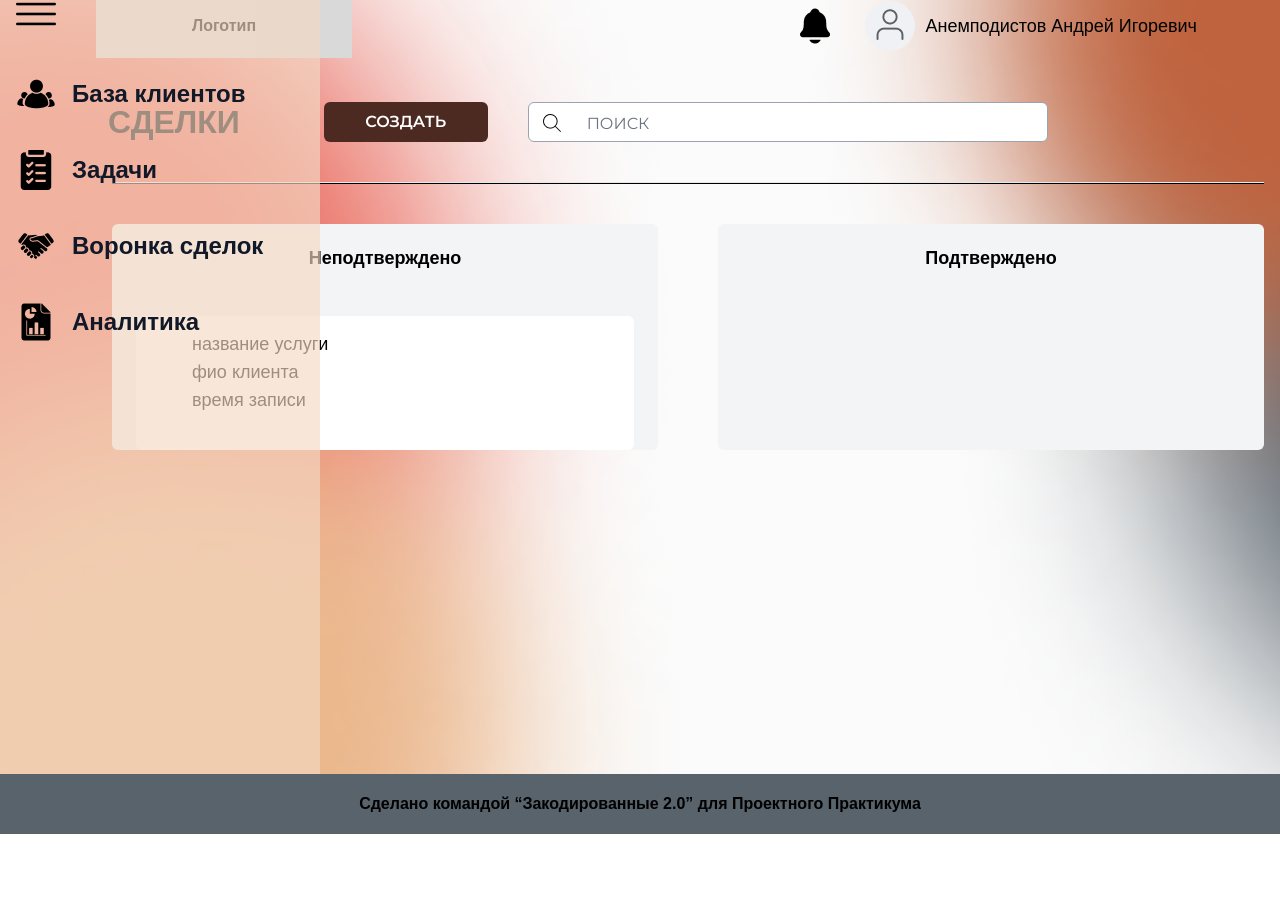
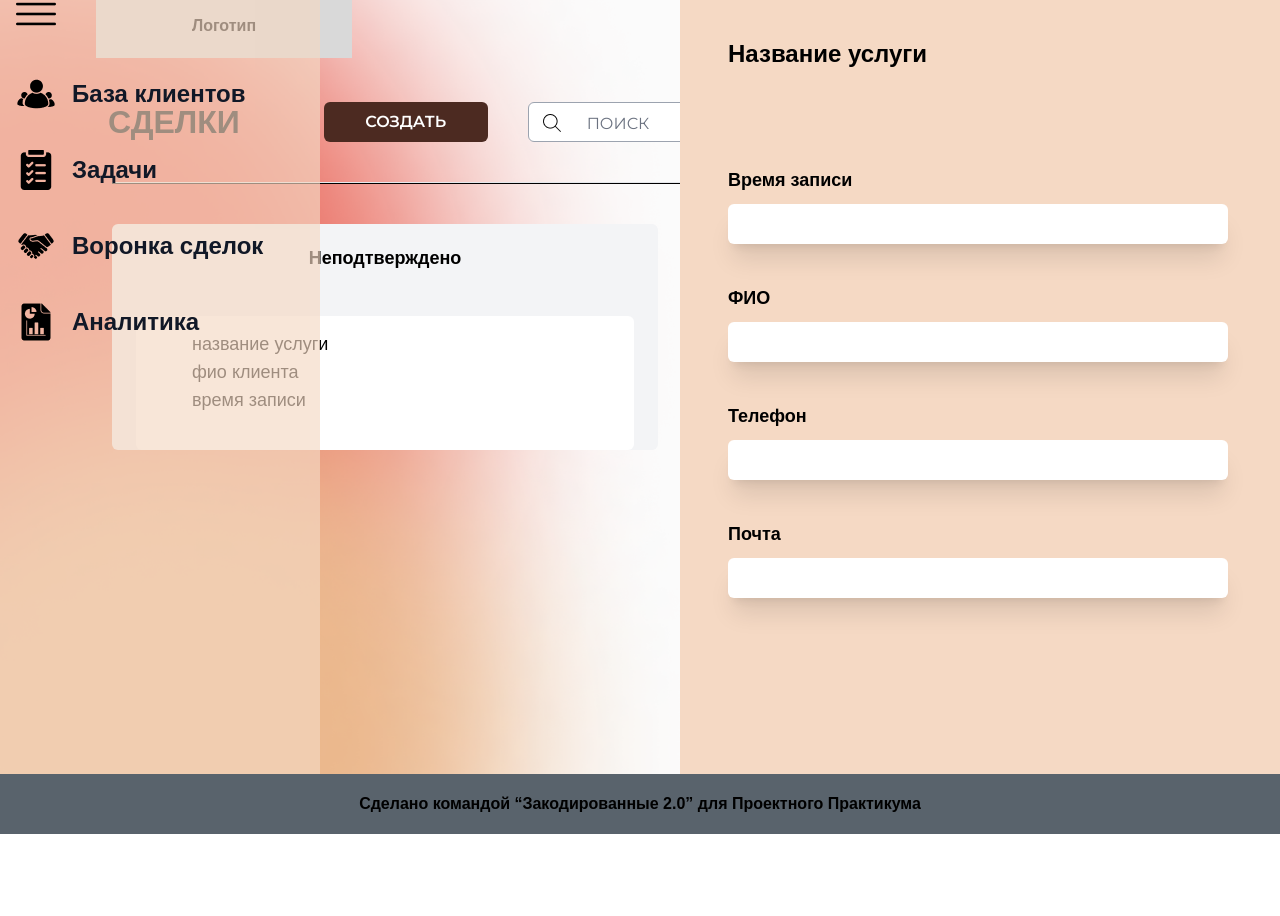
Before and after one commit to Zakodirovannie-2-0/autoCRM-Frontend, a React (Vite) app: page /deals in a window 1280 px wide. Shown: the part 26-942 px from the top of the page. Before the commit the page ends 860 px from the top, so only its background shows below. Built offline with nearby package versions, Linux system fonts and the light colour scheme; sample sign-in values are in the browser's storage.

Commit message:
DealsCard

```diff
--- /dev/null
+++ b/src/components/DealsCard.tsx
@@ -0,0 +1,40 @@
+import React from "react";
+
+const DealsCard: React.FC = () => {
+
+    return (
+        <div className={'flex flex-col h-dvh bg-[#F5D9C4] absolute inset-y-0 z-10 right-0 max-w-xm w-full px-12 py-16'}>
+            <h2 className={'text-2xl font-semibold text-black'}>Название услуги </h2>
+            <div className='flex flex-col mt-24'>
+                <label className='text-lg font-bold font-golos'>Время записи</label>
+                <input className='w-[31.25rem] h-10 mt-2.5 text-lg font-medium font-golos
+                        rounded-md p-2 disabled:bg-[#FFFFFF] focus:outline-none shadow-xl'/>
+            </div>
+            <div className='flex flex-col mt-10'>
+                <label className='text-lg font-bold font-golos'>ФИО</label>
+                <input className='w-[31.25rem] h-10 mt-2.5 text-lg font-medium font-golos
+                        rounded-md p-2 disabled:bg-[#FFFFFF] focus:outline-none shadow-xl'/>
+            </div>
+            <div className='flex flex-col mt-10'>
+                <label className='text-lg font-bold font-golos'>Телефон</label>
+                <input className='w-[31.25rem] h-10 mt-2.5 text-lg font-medium font-golos
+                        rounded-md p-2 disabled:bg-[#FFFFFF] focus:outline-none shadow-xl'/>
+            </div>
+            <div className='flex flex-col mt-10'>
+                <label className='text-lg font-bold font-golos'>Почта</label>
+                <input className='w-[31.25rem] h-10 mt-2.5 text-lg font-medium font-golos
+                        rounded-md p-2 disabled:bg-[#FFFFFF] focus:outline-none shadow-xl'/>
+            </div>
+            <div className={'flex flex-row gap-10 justify-center mt-80'}>
+                <button
+                    className={'text-center text-lg font-semibold button py-2 px-11 bg-[#4C2A21] rounded-md text-[#FFFFFF] btn'}>сохранить
+                </button>
+                <button
+                    className={'text-center text-lg font-semibold button py-2 px-11 bg-[#4C2A21] rounded-md text-[#FFFFFF] btn'}>сбросить
+                </button>
+            </div>
+        </div>
+    );
+};
+
+export default DealsCard;
--- a/src/pages/ClientsBasePage.tsx
+++ b/src/pages/ClientsBasePage.tsx
@@ -5,6 +5,7 @@ import Sidebar from "../components/Sidebar.tsx";
 import ActionButtons from "../components/ActionButtons.tsx";
 import search from '../assets/Clients icons/search icon.png'
 import Footer from "../components/Footer.tsx";
+import ClientCard from "../components/ClientCard.tsx";
 
 const ClientsBasePage : React.FC = () => {
     const fixedElement = document.querySelector('aside') as HTMLElement | null;
@@ -74,6 +75,7 @@ const ClientsBasePage : React.FC = () => {
                 </div>
             </div>
             <Footer />
+            <ClientCard />
         </div>
     );
 };
--- a/src/pages/DealsPage.tsx
+++ b/src/pages/DealsPage.tsx
@@ -4,7 +4,8 @@ import Header from "../components/header.tsx";
 import Sidebar from "../components/Sidebar.tsx";
 import search from "../assets/Clients icons/search icon.png";
 import Footer from "../components/Footer.tsx";
-import Modal from "../components/Modal";  // Импортируем компонент Modal
+import Modal from "../components/Modal";
+import DealsCard from "../components/DealsCard.tsx";  // Импортируем компонент Modal
 
 // Типы для виджетов и задач
 interface Widget {
@@ -272,6 +273,7 @@ const DealsPage: React.FC = () => {
                     </div>
                 </div>
             </Modal>
+            <DealsCard />
         </div>
     );
 };
```
